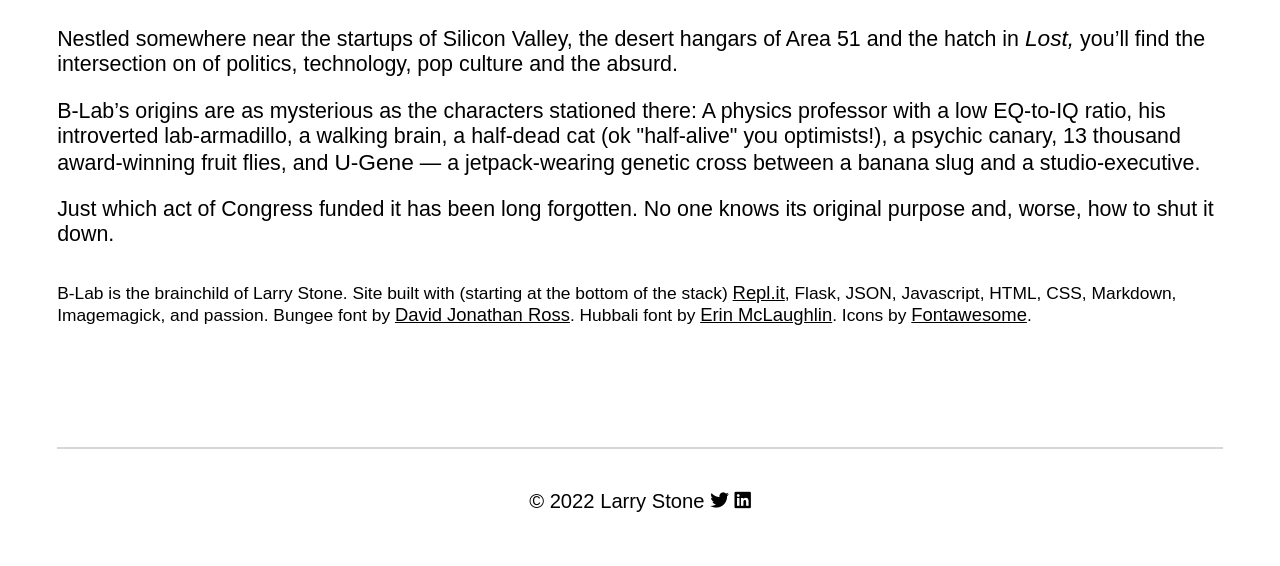
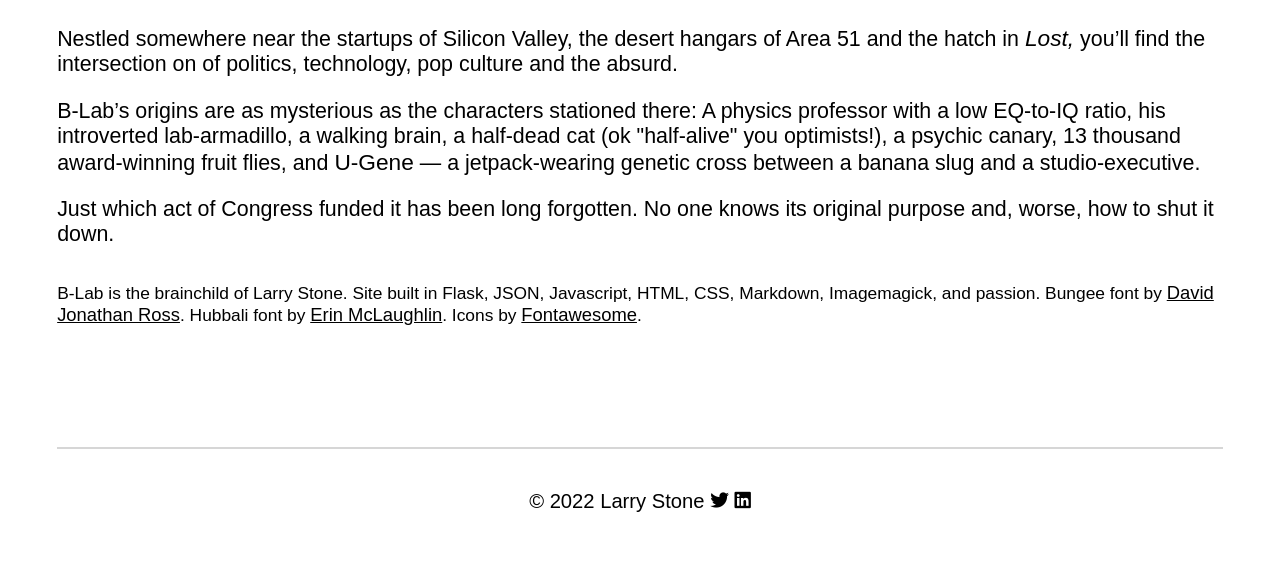
Before and after one commit to oaklandgit/BLabComics, a Flask app: page /about/ in a window 1280 px wide. Shown: the part 1131-1697 px from the top of the page. Run offline with Flask 3, Linux system fonts and the light colour scheme; some libraries are stand-ins or nearby versions; some web fonts are replaced.

Commit message:
Update about.jinja

```diff
--- a/templates/about.jinja
+++ b/templates/about.jinja
@@ -16,7 +16,7 @@ B-Lab’s origins are as mysterious as the characters stationed there: A physics
 
 Just which act of Congress funded it has been long forgotten. No one knows its original purpose and, worse, how to shut it down.
 
-<p class="footnotes">B-Lab is the brainchild of Larry Stone. Site built with (starting at the bottom of the stack) <a href="http://Repl.it" _target="blank">Repl.it</a>, Flask, JSON, Javascript, HTML, CSS, Markdown, Imagemagick, and passion. Bungee font by <a href="http://www.djr.com/" target="_blank">David Jonathan Ross</a>. Hubbali font by <a href="http://www.erinmclaughlin.com" target="_blank">Erin McLaughlin</a>. Icons by <a href="https://fontawesome.com/" _target="blank">Fontawesome</a>.</p>
+<p class="footnotes">B-Lab is the brainchild of Larry Stone. Site built in Flask, JSON, Javascript, HTML, CSS, Markdown, Imagemagick, and passion. Bungee font by <a href="http://www.djr.com/" target="_blank">David Jonathan Ross</a>. Hubbali font by <a href="http://www.erinmclaughlin.com" target="_blank">Erin McLaughlin</a>. Icons by <a href="https://fontawesome.com/" _target="blank">Fontawesome</a>.</p>
 {% endfilter %}
 
 
```
